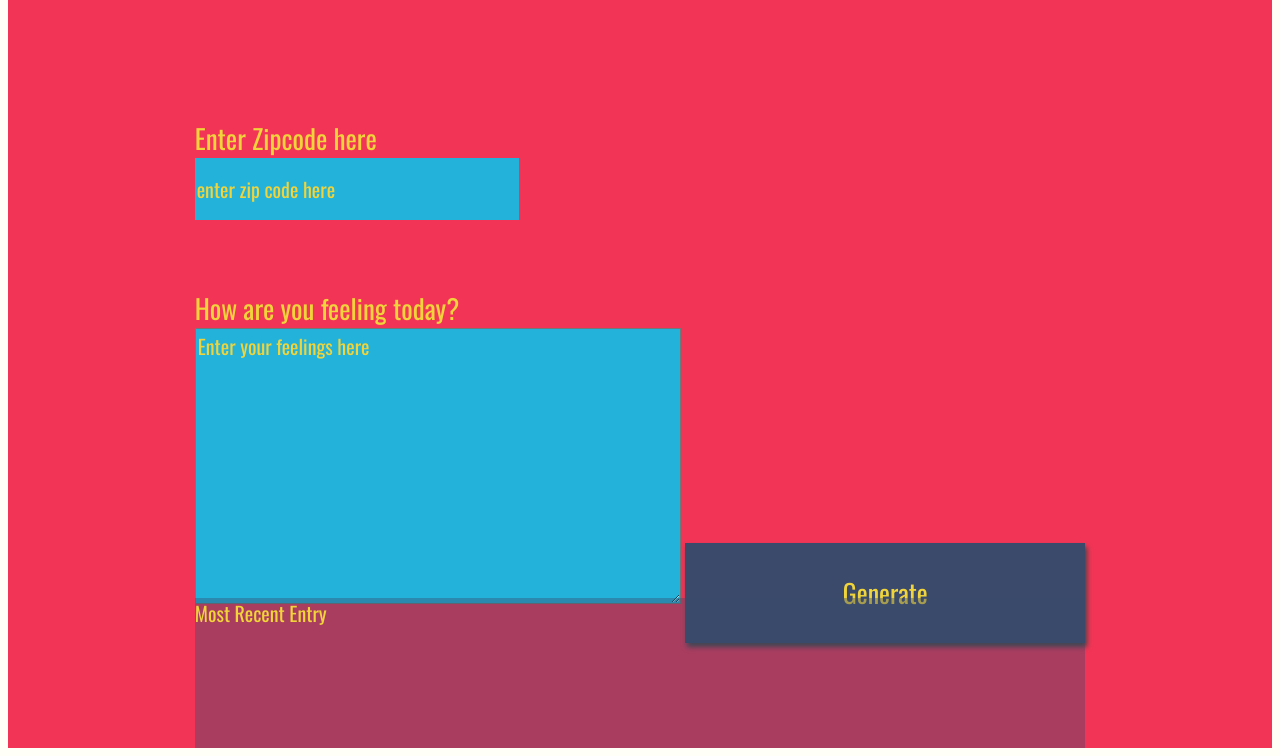
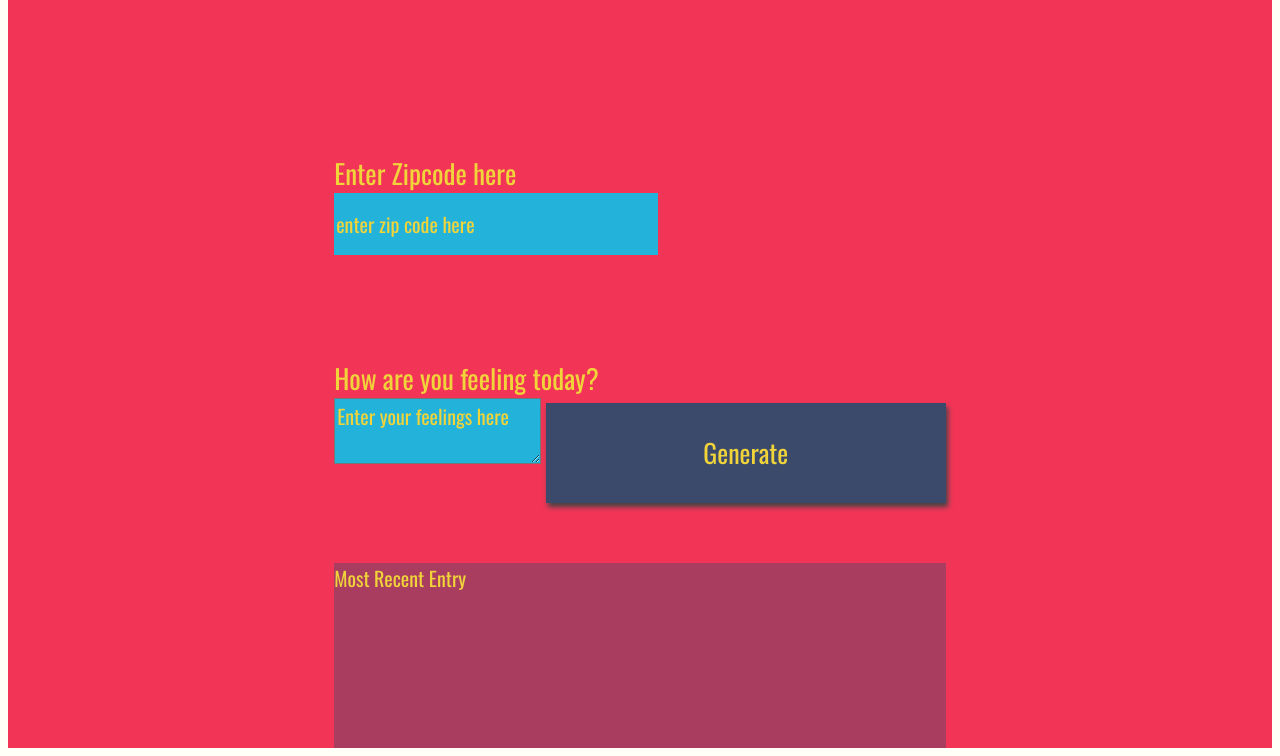
Before and after one commit to MustafaRaafat/Weather-Journal-App, a website: page website/index.html in a window 1280 px wide. Shown: the part 60-816 px from the top of the page. Drawn offline with nearby package versions, Linux system fonts and the light colour scheme; no server answers; a web font is replaced by a local one.

Commit message:
Update index.html

```diff
--- a/website/index.html
+++ b/website/index.html
@@ -4,7 +4,7 @@
 <meta charset="UTF-8">
 <title>Weather Journal</title>
 <link href="https://fonts.googleapis.com/css?family=Oswald:400,600,700|Ranga:400,700&display=swap" rel="stylesheet">
-<link rel="stylesheet" href="style.css">
+<link rel="stylesheet" href="css/style.css">
 </head>
  <body>
 <div id = "app">
@@ -17,7 +17,7 @@
   </div>
   <div class ="holder feel">
     <label for="feelings">How are you feeling today?</label>
-    <textarea class= "myInput" id="feelings" placeholder="Enter your feelings here" rows="9" cols="50"></textarea>
+    <textarea class= "myInput" id="feelings" placeholder="Enter your feelings here" rows="0" cols="0"></textarea>
     <button id="generate" type = "submit"> Generate </button>
   </div>
   <div class ="holder entry">
@@ -29,7 +29,7 @@
   </div>
   </div>
   </div>
-<script src="app.js" type="text/javascript"></script>
+<script src="js/app.js" type="text/javascript"></script>
 
 </body>
 </html>
```
